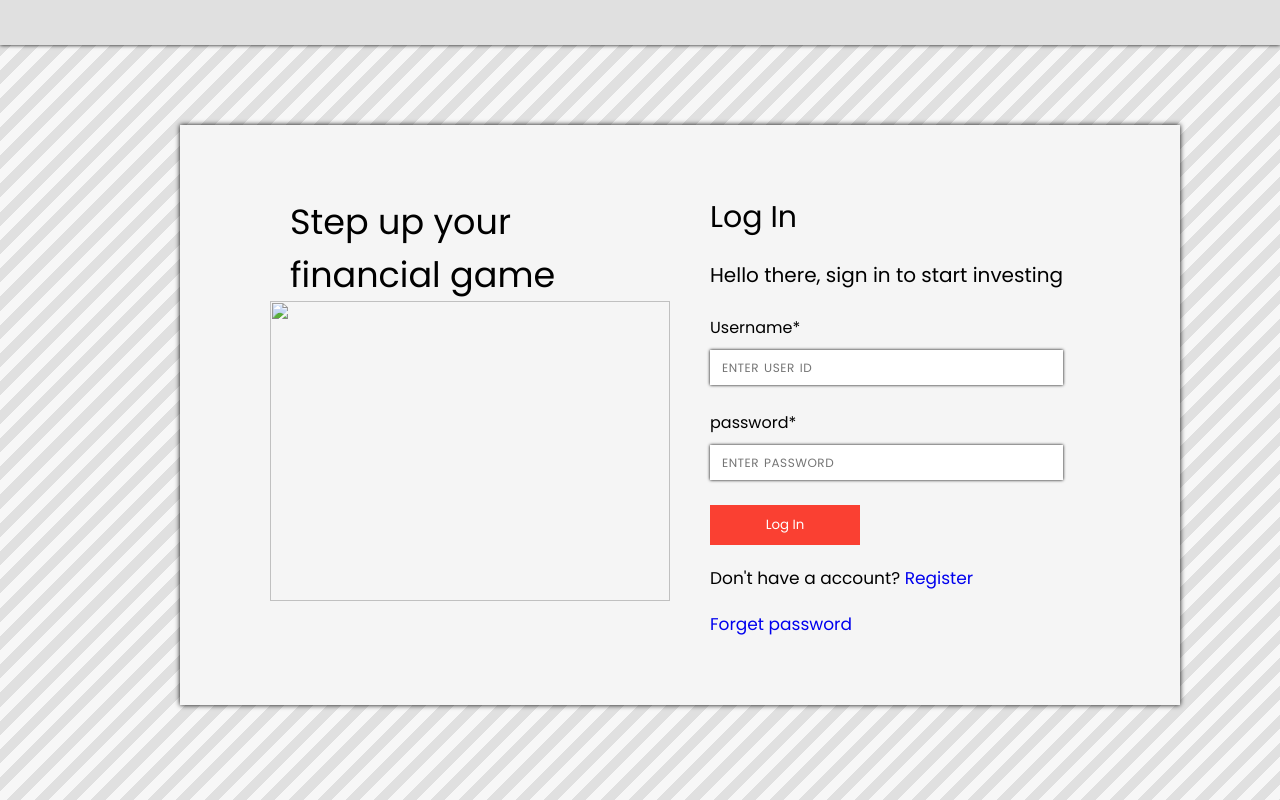
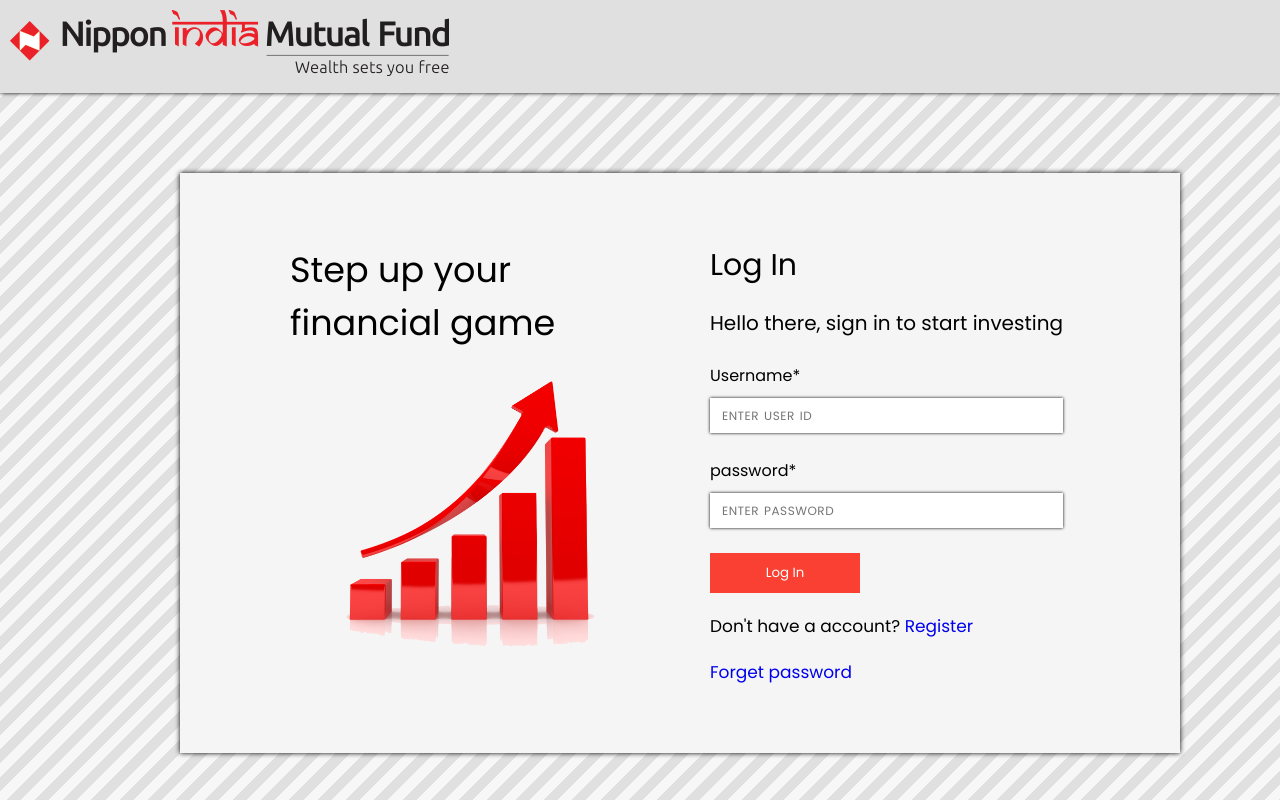
Before and after one commit to CodeVickyX/Mutual-Fund, a plain HTML site: page login.html in a window 1280 px wide. Drawn offline with Linux system fonts and the light colour scheme.

Commit message:
Images linked

```diff
--- a/login.html
+++ b/login.html
@@ -12,13 +12,13 @@
   </head>
   <body class="login-page">
     <div class="header">
-      <a href="index.html"><img src="./nipponindia-mutual-fund-logo.png" alt="" /></a>
+      <a href="index.html"><img src="./images/nipponindia-mutual-fund-logo.png" alt="" /></a>
     </div>
     <div class="login-container">
      <form action="">
         <div class="left-side">
           <p>Step up your <br> financial game</p>
-          <img src="./pngegg.png" alt="" height="300px" width="400px" />
+          <img src="./images/pngegg.png" alt="" height="300px" width="400px" />
         </div>
 
         <div class="right-side">
```
